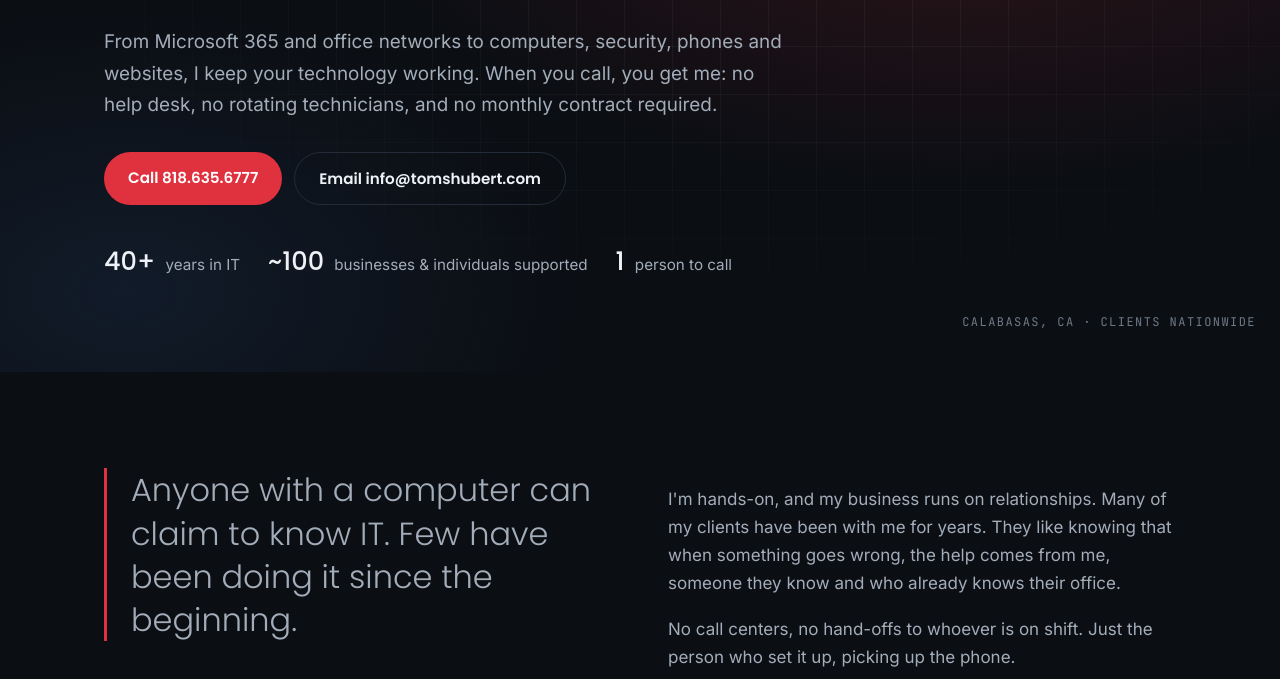
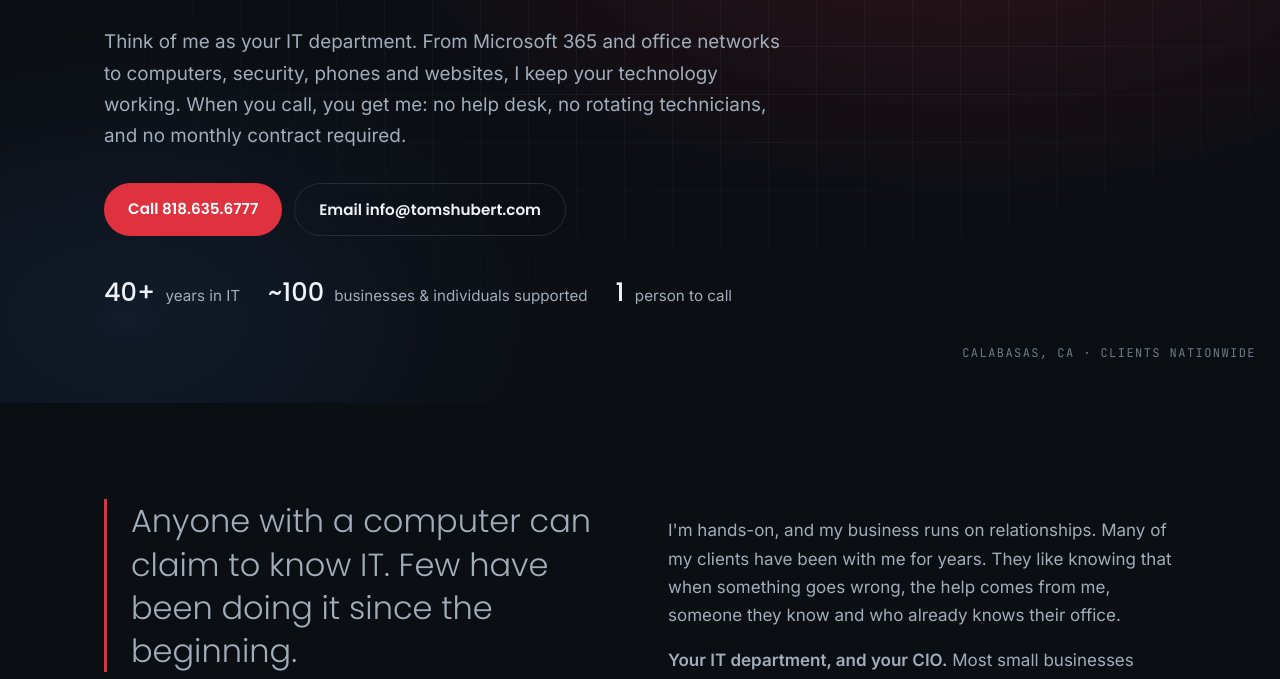
Before and after one commit to tomshubert/tomshubert-com, a plain HTML site: page index.html in a window 1280 px wide. Shown: the part 434-1113 px from the top of the page. Drawn offline with Linux system fonts and the light colour scheme.

Commit message:
Home: position Tom as each client's IT department and CIO
Co-Authored-By: Claude Opus 5.5 <noreply@anthropic.com>
Claude-Session: https://claude.ai/code/session_01WW95L2WJD4jhTqMTzwgRe5

```diff
--- a/index.html
+++ b/index.html
@@ -42,7 +42,7 @@
 <section class="hero wrap">
     <p class="eyebrow">Hands-on support for your <span class="rotator" aria-live="off"><span id="word">whole office</span><span class="cursor" aria-hidden="true"></span></span></p>
     <h1>Your personal IT consultant since 1982.</h1>
-    <p class="lede">From Microsoft 365 and office networks to computers, security, phones and websites, I keep your technology working. When you call, you get me: no help desk, no rotating technicians, and no monthly contract required.</p>
+    <p class="lede">Think of me as your IT department. From Microsoft 365 and office networks to computers, security, phones and websites, I keep your technology working. When you call, you get me: no help desk, no rotating technicians, and no monthly contract required.</p>
     <div class="cta">
       <a class="btn" href="tel:+18186356777">Call 818.635.6777</a>
       <a class="btn btn-quiet" href="mailto:info@tomshubert.com">Email info@tomshubert.com</a>
@@ -61,6 +61,7 @@
     <p class="quote">Anyone with a computer can claim to know IT. Few have been doing it since the beginning.</p>
     <div>
       <p>I'm hands-on, and my business runs on relationships. Many of my clients have been with me for years. They like knowing that when something goes wrong, the help comes from me, someone they know and who already knows their office.</p>
+      <p><b>Your IT department, and your CIO.</b> Most small businesses can't justify a full-time IT staff, let alone a chief information officer. I fill both roles: I fix what breaks day to day, and I help you make the bigger technology decisions, as if I were on your payroll.</p>
       <p>No call centers, no hand-offs to whoever is on shift. Just the person who set it up, picking up the phone.</p>
       <p><b>And if I'm away?</b> Almost all of my work is done remotely, so I can help from wherever I am. If I'm tied up, I'll tell you when I can get to it. When I plan to be out, I arrange coverage myself with a trusted fellow consultant, so you're never left on your own.</p>
     </div>
```
Also changed, not shown: src/hero.html (+1 -1 lines), src/personal.html (+1 -0 lines).
